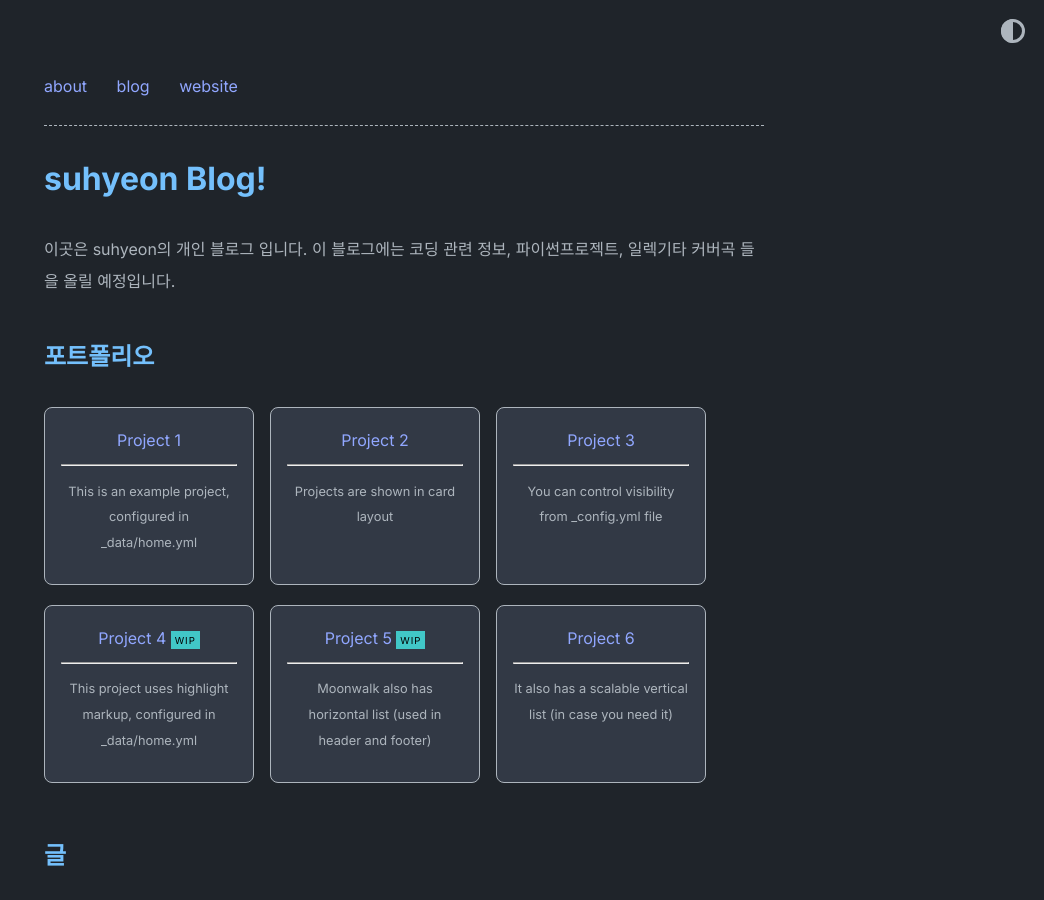
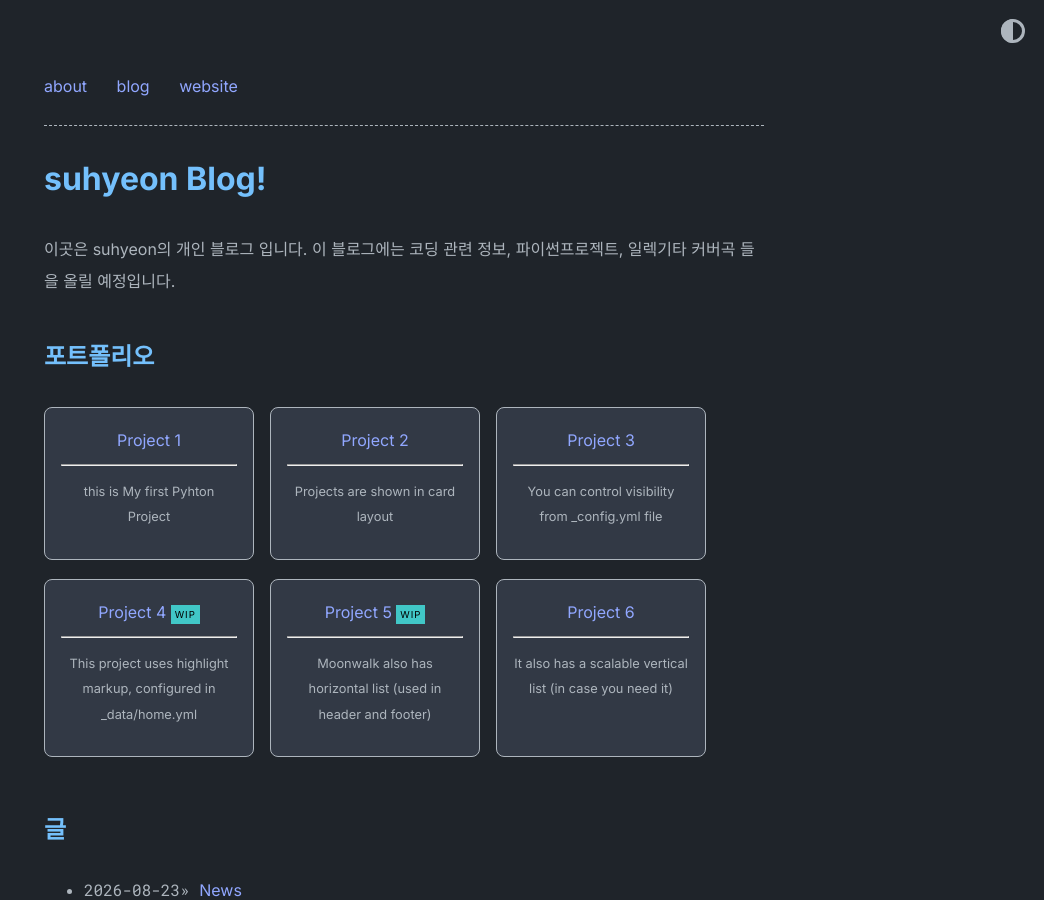
Before and after one commit to qodchgfl130/qodchgfl130.github.com, a Jekyll site: the page built from index.md, in a window 1280 px wide and 900 px high. Shown: the whole window, without its empty margins (236-1280 px from the left). Built offline with Jekyll 4.4.1, drawn with Linux system fonts in a browser that asks for light colours.

Commit message:
Update home.yml

```diff
--- a/_data/home.yml
+++ b/_data/home.yml
@@ -11,7 +11,7 @@ navbar_entries:
 project_entries:
   - title: Project 1
     url: News
-    desc: This is an example project, configured in _data/home.yml
+    desc: this is My first Pyhton Project
 
   - title: Project 2
     url: overview-post
```
